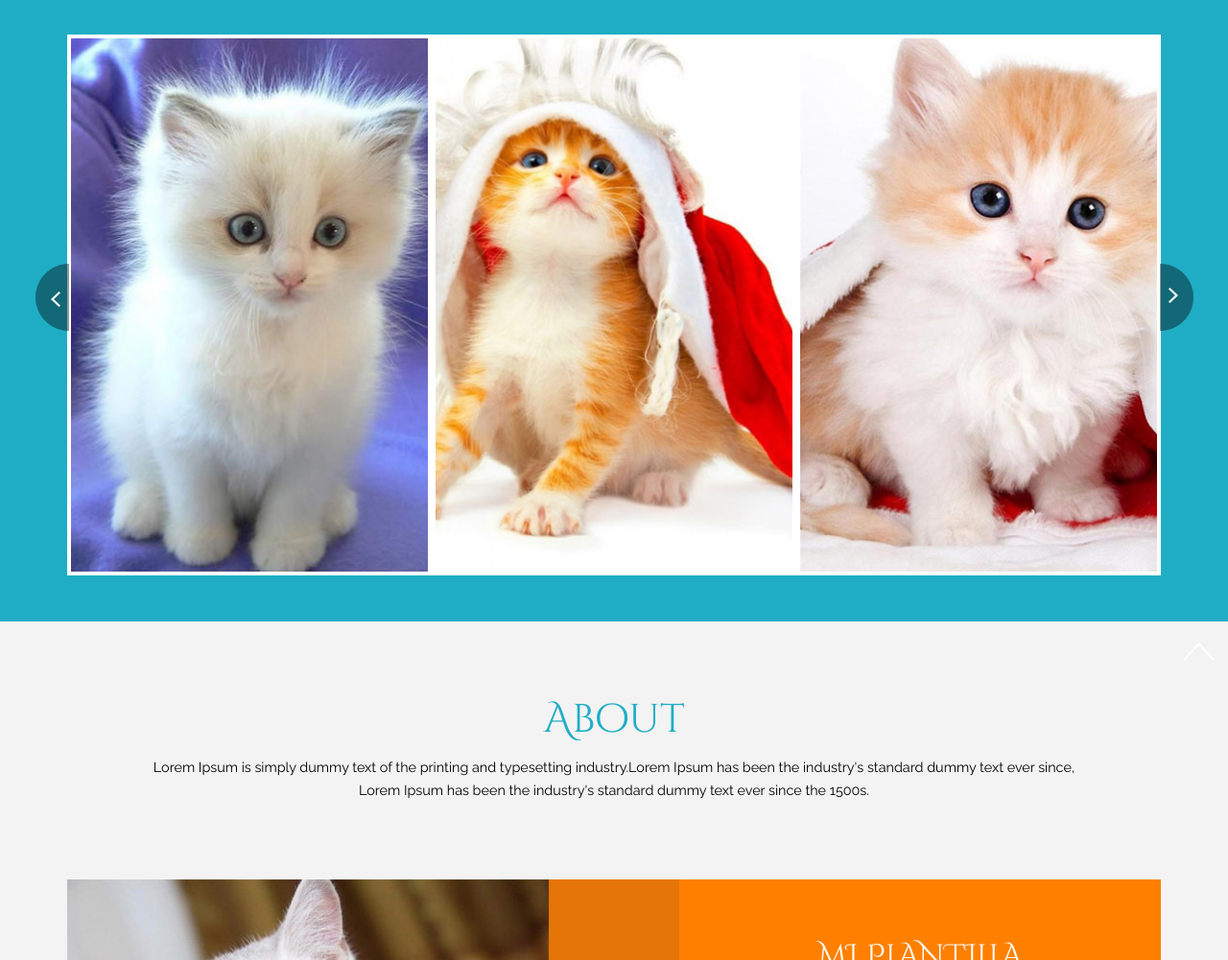
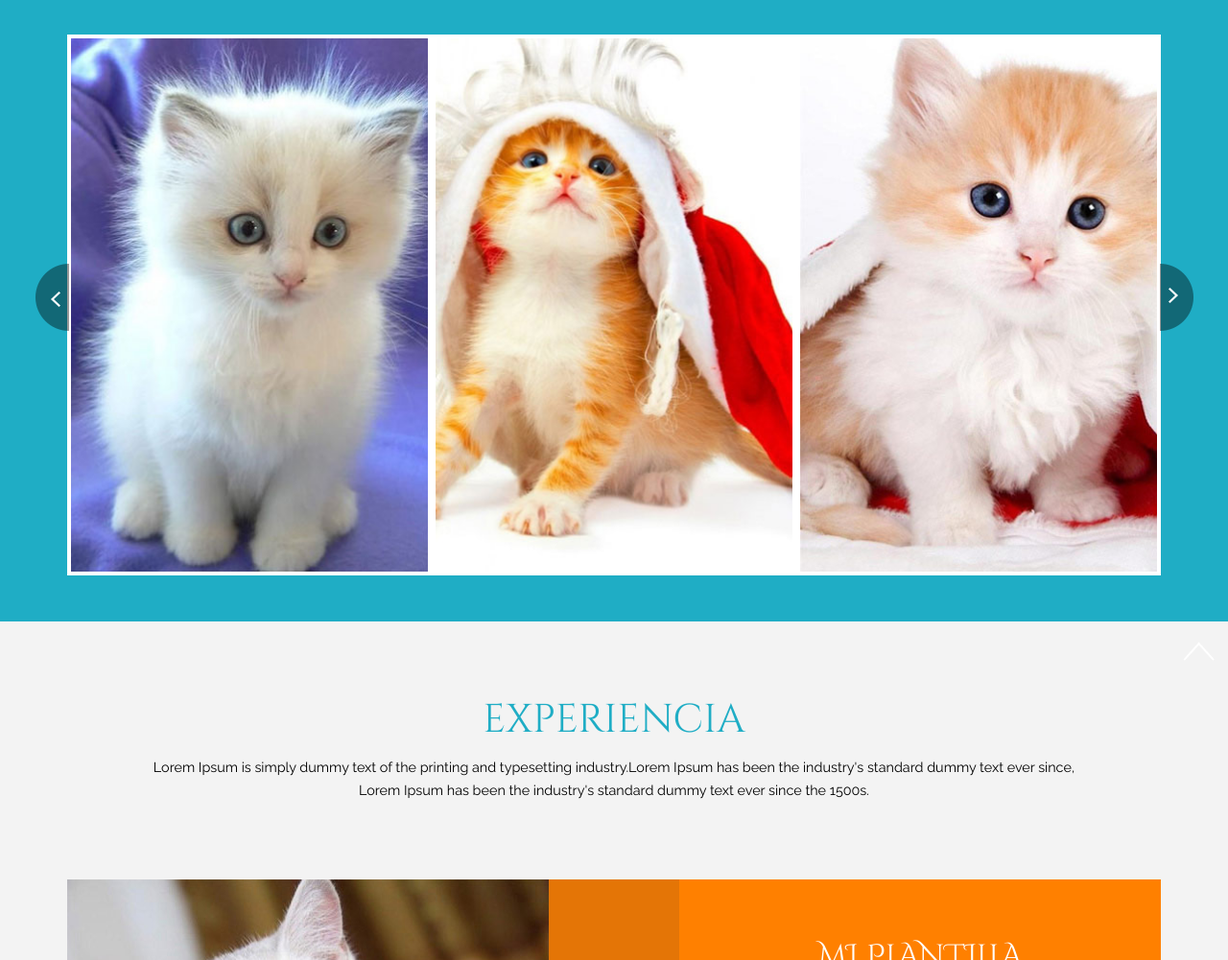
Before and after one commit to francyrivera43-sudo/MI-PRIMER-PROYECTO, a plain HTML site: page index.html in a window 1280 px wide. Shown: the part 99-1100 px from the top of the page at 96% size. Drawn offline with Linux system fonts and the light colour scheme.

Commit message:
modifique experiencia

```diff
--- a/index.html
+++ b/index.html
@@ -185,7 +185,7 @@
 	<div class="about">
 		<div class="container">
 				<div class="about-head">
-				   <h3>About</h3>
+				   <h3>experiencia</h3>
 				   <p>Lorem Ipsum is simply dummy text of the printing and typesetting industry.Lorem Ipsum has been the industry's standard dummy text ever since, Lorem Ipsum has been the industry's standard dummy text ever since the 1500s.</p>
 			  	</div>
 				<div class="cat-info-section">
```
